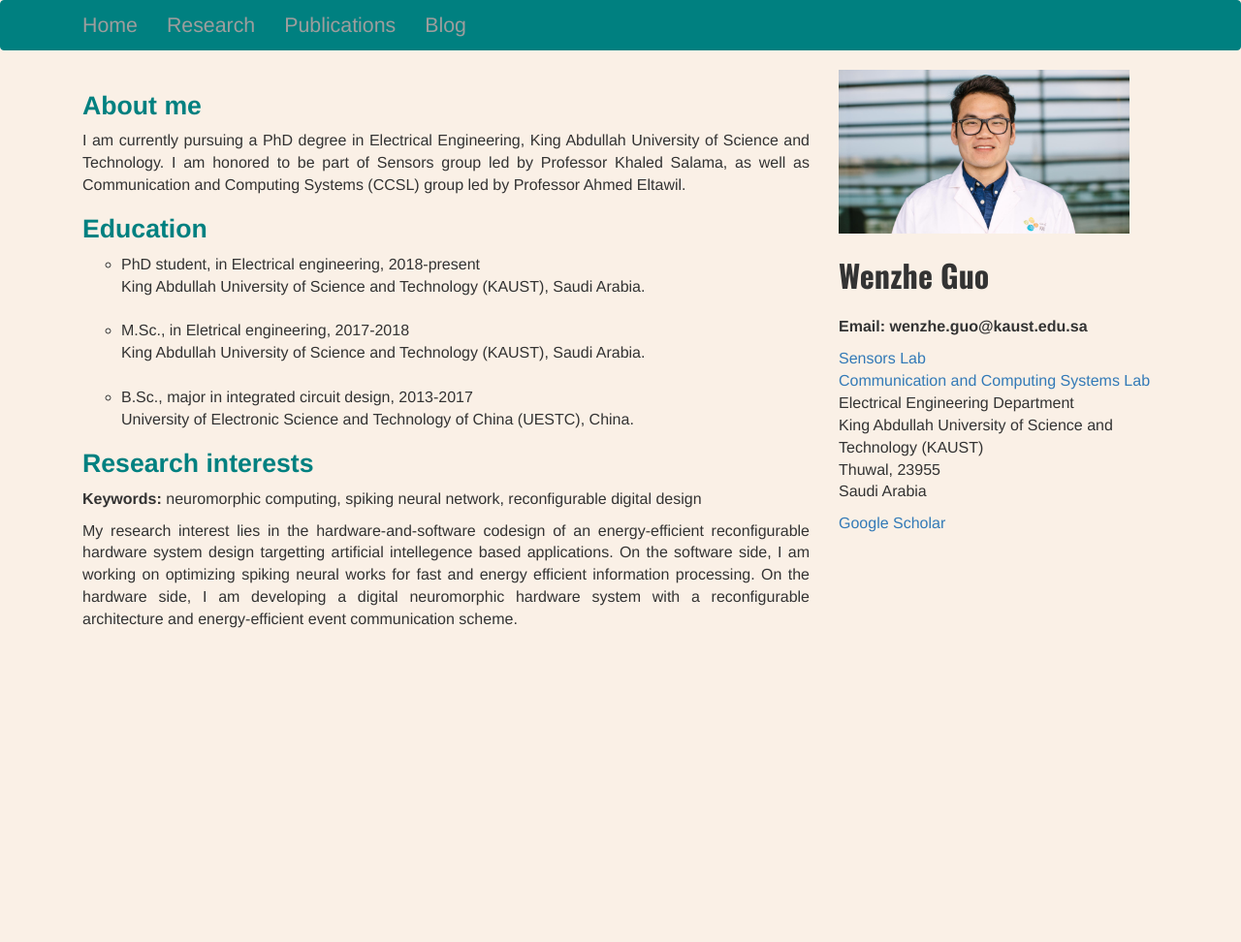
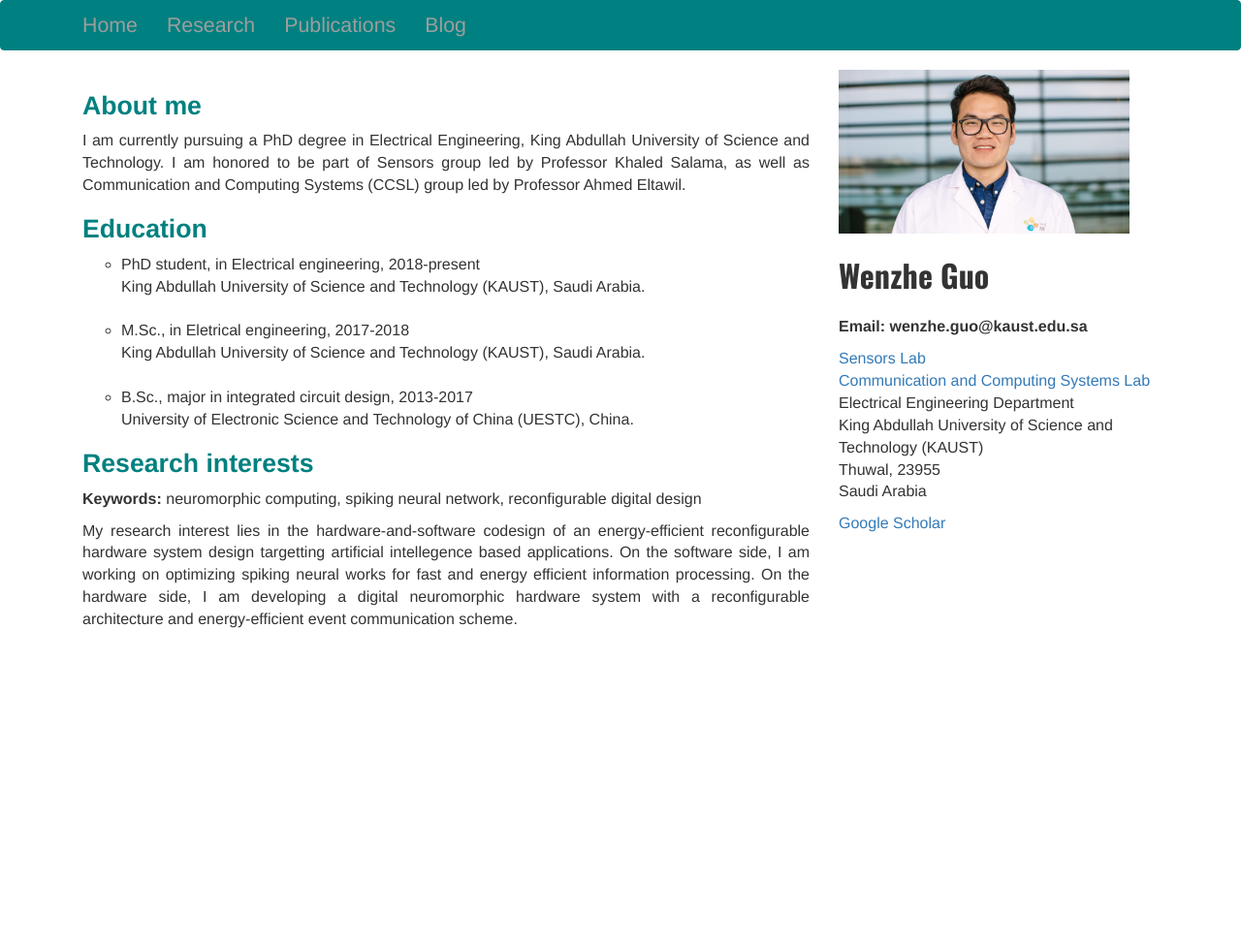
Before and after one commit to Wenzheguo/Wenzheguo.github.io, a Jekyll site: the page built from index.html, in a window 1280 px wide. Shown: the whole page at 97% size. Built offline with Jekyll 4.4.1, drawn with Linux system fonts in a browser that asks for light colours.

Commit message:
Update default.html

```diff
--- a/_layouts/default.html
+++ b/_layouts/default.html
@@ -10,7 +10,7 @@
   <link href='https://fonts.googleapis.com/css?family=Oswald:700' rel='stylesheet' type='text/css'>
   <link href='css/main.css' rel='stylesheet' type='text/css'>
 </head>
-<body style="background-color:linen;">
+<body>
 
 
 <!-- Navigation -->
```
